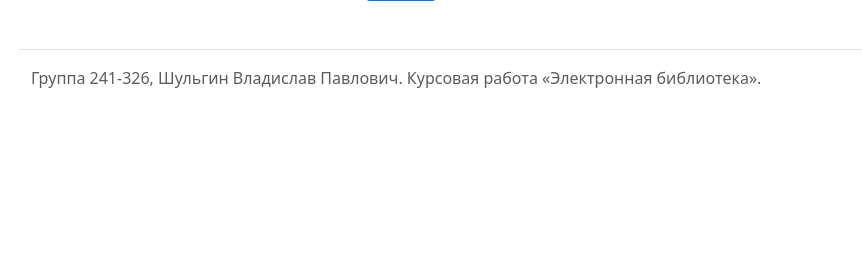
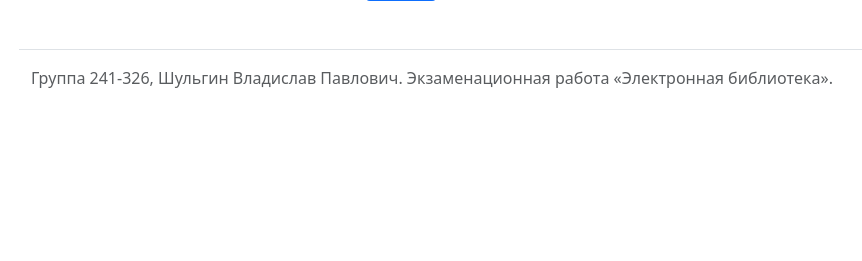
Before and after one commit to Tavvex/ekz_zadanie_shulgin_241-326, a Flask app: page /login in a window 1280 px wide. Shown: the part 433-694 px from the top of the page, without its empty margins (51-913 px from the left). Run offline with Flask 3, Linux system fonts and the light colour scheme; some libraries are stand-ins or nearby versions.

Commit message:
Update base.html
выф

```diff
--- a/app/templates/base.html
+++ b/app/templates/base.html
@@ -74,7 +74,7 @@
 </div>
 
 <footer class="container text-muted border-top pt-3 pb-4">
-    <p class="mb-0">Группа 241-326, Шульгин Владислав Павлович. Курсовая работа «Электронная библиотека».</p>
+    <p class="mb-0">Группа 241-326, Шульгин Владислав Павлович. Экзаменационная работа «Электронная библиотека».</p>
 </footer>
 
 <script src="https://cdn.jsdelivr.net/npm/bootstrap@5.3.3/dist/js/bootstrap.bundle.min.js"></script>
```
